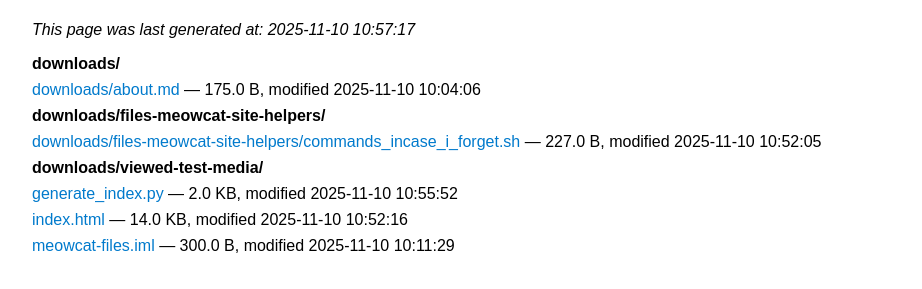
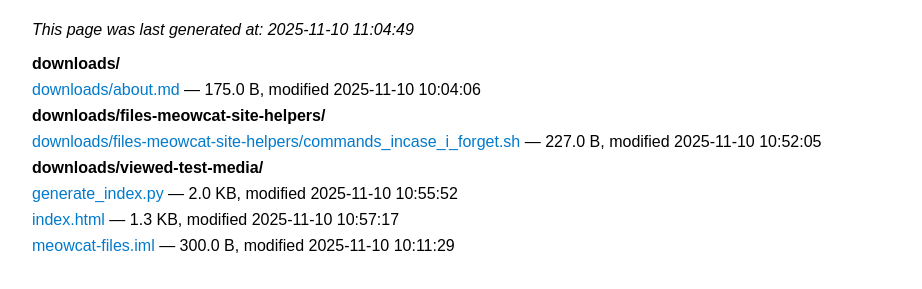
Before and after one commit to meowcat767/files.meowcat.site-mirror, a plain HTML site: page index.html in a window 1280 px wide. Shown: the part 99-388 px from the top of the page, without its empty margins (8-930 px from the left). Drawn offline with Linux system fonts and the light colour scheme.

Commit message:
update index

```diff
--- a/index.html
+++ b/index.html
@@ -14,7 +14,7 @@
 </head>
 <body>
 <h1>Meowcat Files - files.meowcat.site</h1>
-<p><em>This page was last generated at: 2025-11-10 10:57:17</em></p>
+<p><em>This page was last generated at: 2025-11-10 11:04:49</em></p>
 <ul>
     <li><strong>downloads/</strong></li>
     <li><a href="downloads/about.md" download>downloads/about.md</a> — 175.0 B, modified 2025-11-10 10:04:06</li>
@@ -22,7 +22,7 @@
     <li><a href="downloads/files-meowcat-site-helpers/commands_incase_i_forget.sh" download>downloads/files-meowcat-site-helpers/commands_incase_i_forget.sh</a> — 227.0 B, modified 2025-11-10 10:52:05</li>
     <li><strong>downloads/viewed-test-media/</strong></li>
     <li><a href="generate_index.py" download>generate_index.py</a> — 2.0 KB, modified 2025-11-10 10:55:52</li>
-    <li><a href="index.html" download>index.html</a> — 14.0 KB, modified 2025-11-10 10:52:16</li>
+    <li><a href="index.html" download>index.html</a> — 1.3 KB, modified 2025-11-10 10:57:17</li>
     <li><a href="meowcat-files.iml" download>meowcat-files.iml</a> — 300.0 B, modified 2025-11-10 10:11:29</li>
 
 </ul>
```
